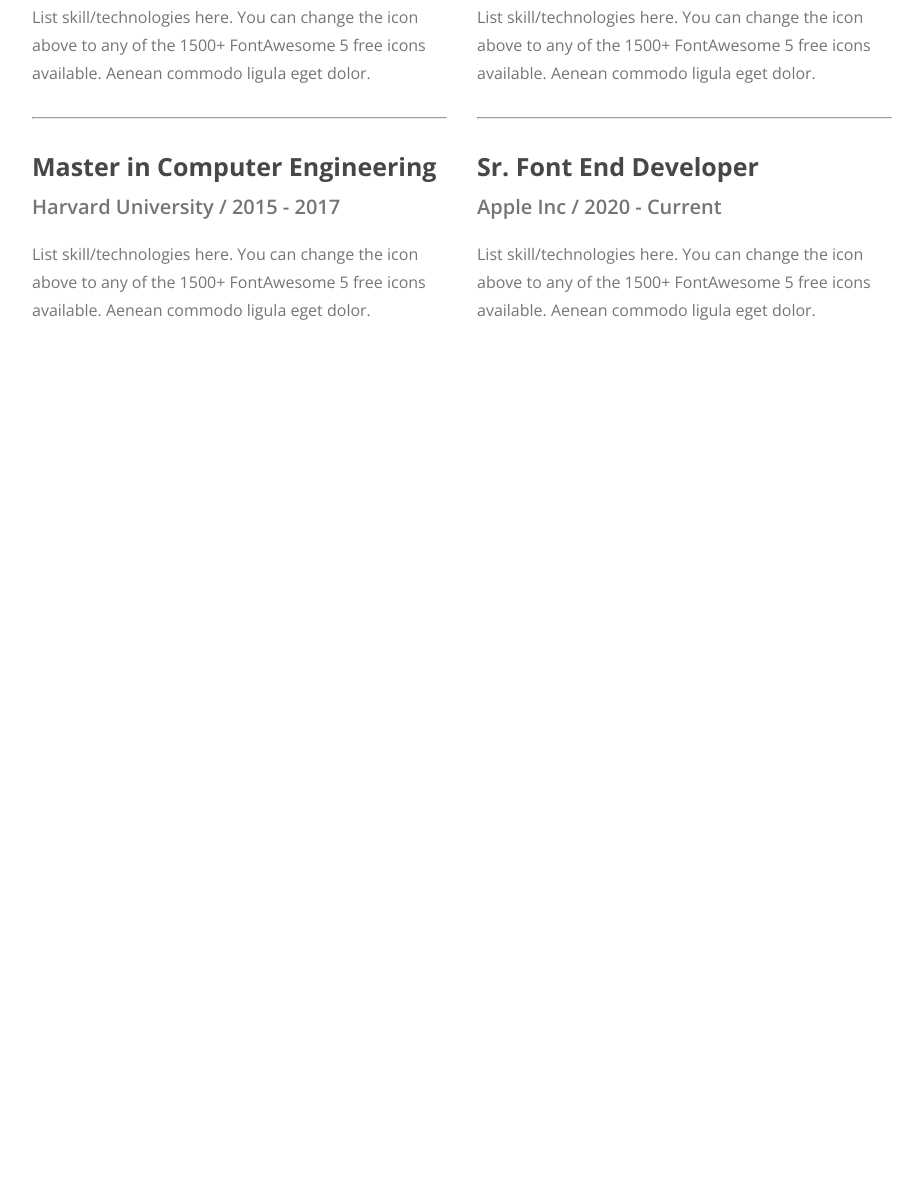
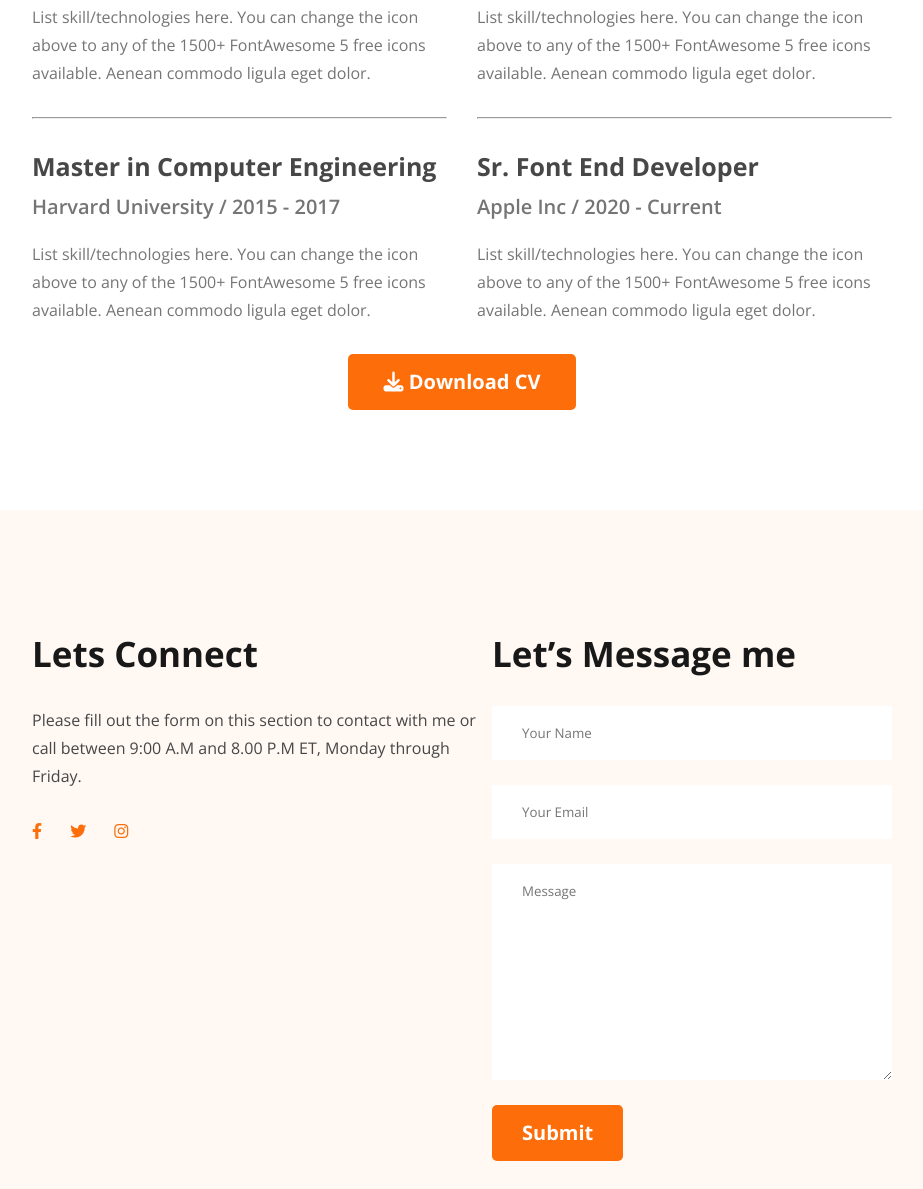
Before and after one commit to Mukhle-sur/My-Protfulio, a plain HTML site: page index.html in a window 1280 px wide. Shown: the part 3031-4220 px from the top of the page, without its empty margins (178-1101 px from the left). Before the commit the page ends 3385 px from the top, so only its background shows below. Drawn offline with nearby package versions, Linux system fonts and the light colour scheme.

Commit message:
fotter-added

```diff
--- a/css-file/style.css
+++ b/css-file/style.css
@@ -278,6 +278,62 @@ main {
     color: #757575;
     padding-bottom: 30px;
 }
-.experience-lavel{
+
+.experience-lavel {
     margin-left: 30px;
 }
+
+.download-button {
+    text-align: center;
+}
+
+.download-button a {
+    color: #FFFFFF;
+    text-align: center;
+}
+
+/* fotter-section */
+.fotter-area {
+    background: #FFF8F3;
+    padding: 120px 210px;
+    display: flex;
+    justify-content: space-evenly;
+    margin-top: 100px;
+}
+
+.form-heading,
+.foter-heading {
+    font-weight: 700;
+    font-size: 35px;
+    line-height: 48px;
+    color: #181818;
+    margin-bottom: 28px;
+}
+
+.fotter-contract p {
+    font-weight: 400;
+    font-size: 16px;
+    line-height: 28px;
+    color: #474747;
+    max-width: 570px;
+}
+.icon{
+    margin-top: 30px;
+}
+.icon a{
+    margin-right: 24px;
+    color: #FD6E0A;
+}
+.fotter-area .from input,
+textarea {
+    display: block;
+    border: none;
+    padding: 18px 30px;
+    margin-bottom: 25px;
+    width: 400px;
+    text-transform: capitalize;
+}
+
+#some {
+    width: auto;
+}
--- a/index.html
+++ b/index.html
@@ -181,10 +181,35 @@
                     </div>
                 </div>
             </div>
+            <div class="download-button">
+                <button class="btn-primary">
+                    <a href="#"><i class="fa-solid fa-download"></i> Download CV</a>
+                </button>
+            </div>
         </section>
     </main>
     <footer>
-
+        <!-- fotter-area -->
+        <section class="fotter-area">
+            <div class="fotter-contract">
+                <h3 class="foter-heading">Lets Connect</h3>
+                <p>Please fill out the form on this section to contact with me or call between 9:00 A.M and 8.00 P.M ET, Monday through Friday.</p>
+                <div class="icon">
+                    <a href="#"><i class="fa-brands fa-facebook-f"></i></a>
+                    <a href="#"><i class="fa-brands fa-twitter"></i></a>
+                    <a href="#"><i class="fa-brands fa-instagram"></i></a>
+                </div>
+            </div>
+            <div class="from">
+                <h3 class="form-heading">Let’s Message me</h3>
+                <form action="#">
+                    <input type="text" name="" placeholder="your name">
+                    <input type="email" name="email" id="email" placeholder="your email">
+                    <textarea name="" id="" cols="30" rows="10" placeholder="message"></textarea>
+                </form>
+                <input type="submit" value="submit"  class="btn-primary prime" id="some">
+            </div>
+        </section>
     </footer>
 </body>
 
```
